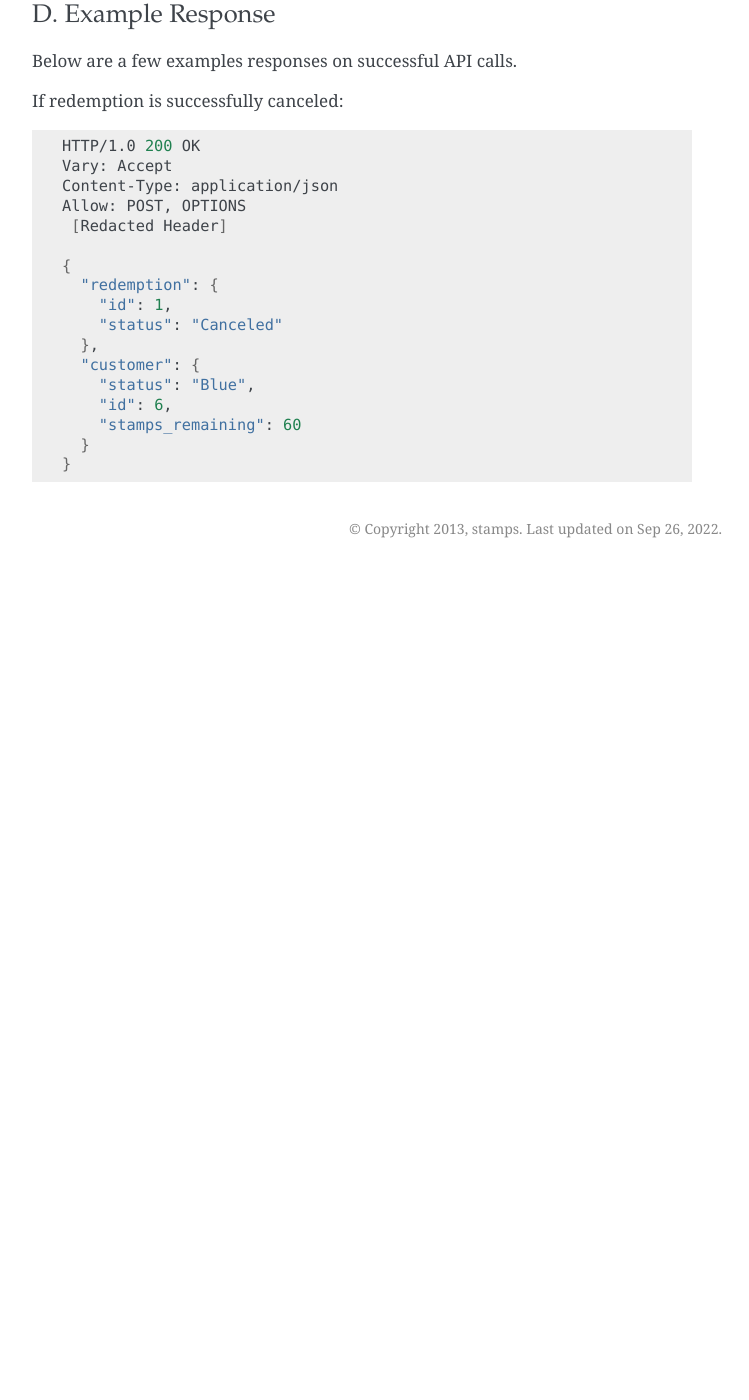
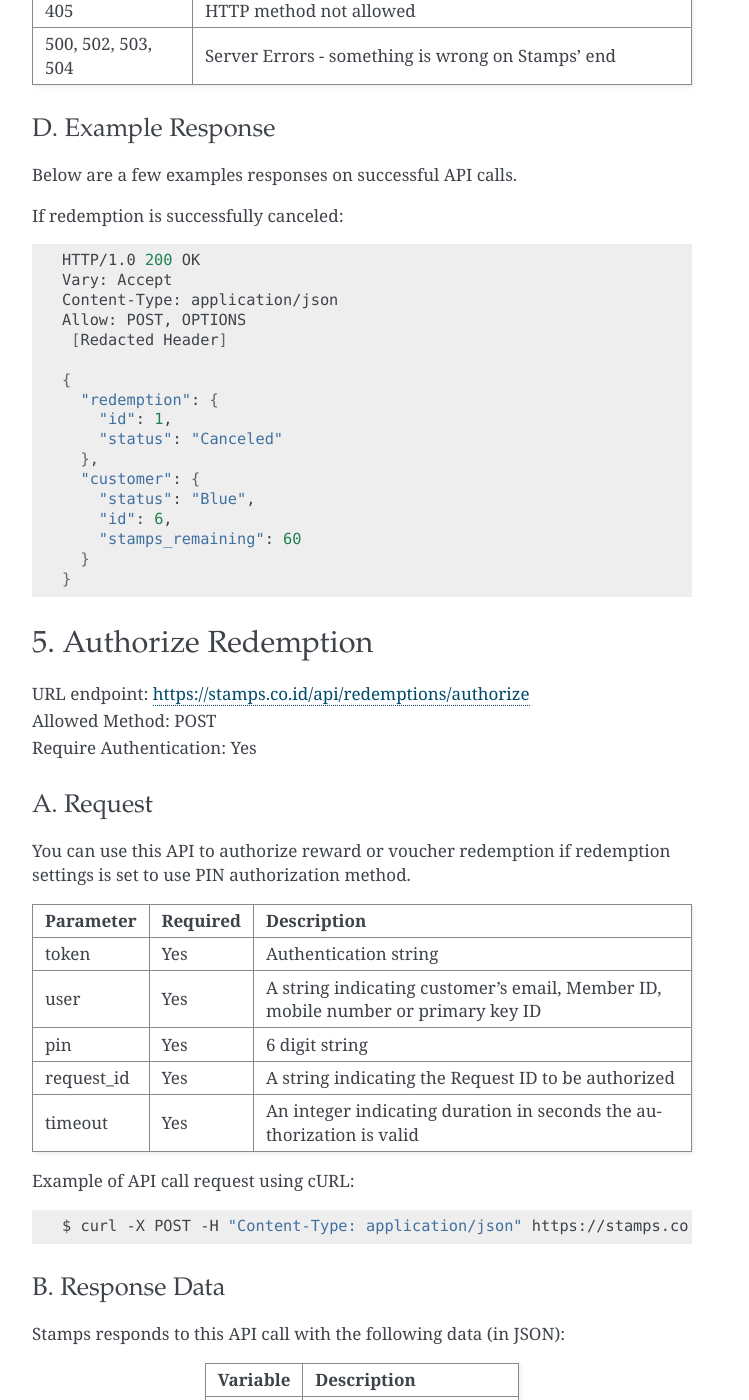
Before and after one commit to ui/stamps-api-docs, a Sphinx documentation site: the page built from source/redemption_api.rst, in a window 1280 px wide and 1400 px high, scrolled down 8859 px. Shown: the whole window, without its empty margins (388-1137 px from the left). Built offline with Sphinx 7.4.7, drawn with Linux system fonts in a browser that asks for light colours; before the commit the page ends 9427 px from its top, so only the background shows below that; some of the changed text lies outside the part shown.

Commit message:
Add docs for authorize redemption API

```diff
--- a/source/redemption_api.rst
+++ b/source/redemption_api.rst
@@ -25,6 +25,7 @@ channel         No        ``2`` for POS, ``3`` for kiosk, ``4`` for web, ``5`` f
 stamps          No        Integer value indicating the stamps required for a flexible reward
 extra_data      No        JSON object containing any additional data
 qty             No        A number indicating quantity for reward value
+request_id      No        Request ID string, needed if using PIN authorization method
 =============== ========= =========================
 
 Here's an example of how the API call might look like in JSON format with specified reward
@@ -166,6 +167,7 @@ voucher         Yes       An integer indicating the voucher's ID
 store           Yes       Merchant's store id where redemption is initiated
 invoice_number  No        POS invoice number
 channel         No        ``2`` for POS, ``3`` for kiosk, ``4`` for web, ``5`` for Android or ``6`` for iOS
+request_id      No        Request ID string, needed if using PIN authorization method
 =============== ========= =========================
 
 Here's an example of how the API call might look like in JSON format with specified voucher.
@@ -457,3 +459,77 @@ If redemption is successfully canceled:
         "stamps_remaining": 60
       }
     }
+
+
+5. Authorize Redemption
+=======================
+| URL endpoint: https://stamps.co.id/api/redemptions/authorize
+| Allowed Method: POST
+| Require Authentication: Yes
+
+A. Request
+-----------------------------
+
+You can use this API to authorize reward or voucher redemption if redemption settings is set to use PIN authorization method.
+
+============= =========== =========================
+Parameter     Required    Description
+============= =========== =========================
+token         Yes         Authentication string
+user          Yes         A string indicating customer's email, Member ID, mobile number or primary key ID
+pin           Yes         6 digit string
+request_id    Yes         A string indicating the Request ID to be authorized
+timeout       Yes         An integer indicating duration in seconds the authorization is valid
+============= =========== =========================
+
+Example of API call request using cURL:
+
+.. code-block :: bash
+
+    $ curl -X POST -H "Content-Type: application/json" https://stamps.co.id/api/redemptions/authorize -i -d '{ "token": "secret", "user": 123, "pin": "123456", "request_id": "abcdefgh", "timeout": 900}'
+
+
+B. Response Data
+----------------
+Stamps responds to this API call with the following data (in JSON):
+
+=================== ==============================
+Variable            Description
+=================== ==============================
+status              Returns ``ok`` if successful
+=================== ==============================
+
+
+C. Examples
+-----------
+
+A successful API call:
+
+.. code-block :: bash
+
+    HTTP/1.0 200 OK
+    Vary: Accept
+    Content-Type: application/json
+    Allow: POST, OPTIONS
+    [Redacted Header]
+    {
+        "status": "ok"
+    }
+
+Invalid PIN:
+
+.. code-block :: bash
+
+    HTTP/1.0 400 BAD REQUEST
+    Vary: Accept
+    Content-Type: application/json
+    [Redacted Header]
+
+    {
+        "detail": "pin: Invalid PIN, 2 attempt(s) left",
+        "errors": {
+            "pin": "Invalid PIN, 2 attempt(s) left"
+        },
+        "error_code": "invalid_pin",
+        "error_message": "pin: Invalid PIN, 2 attempt(s) left"
+    }
```
